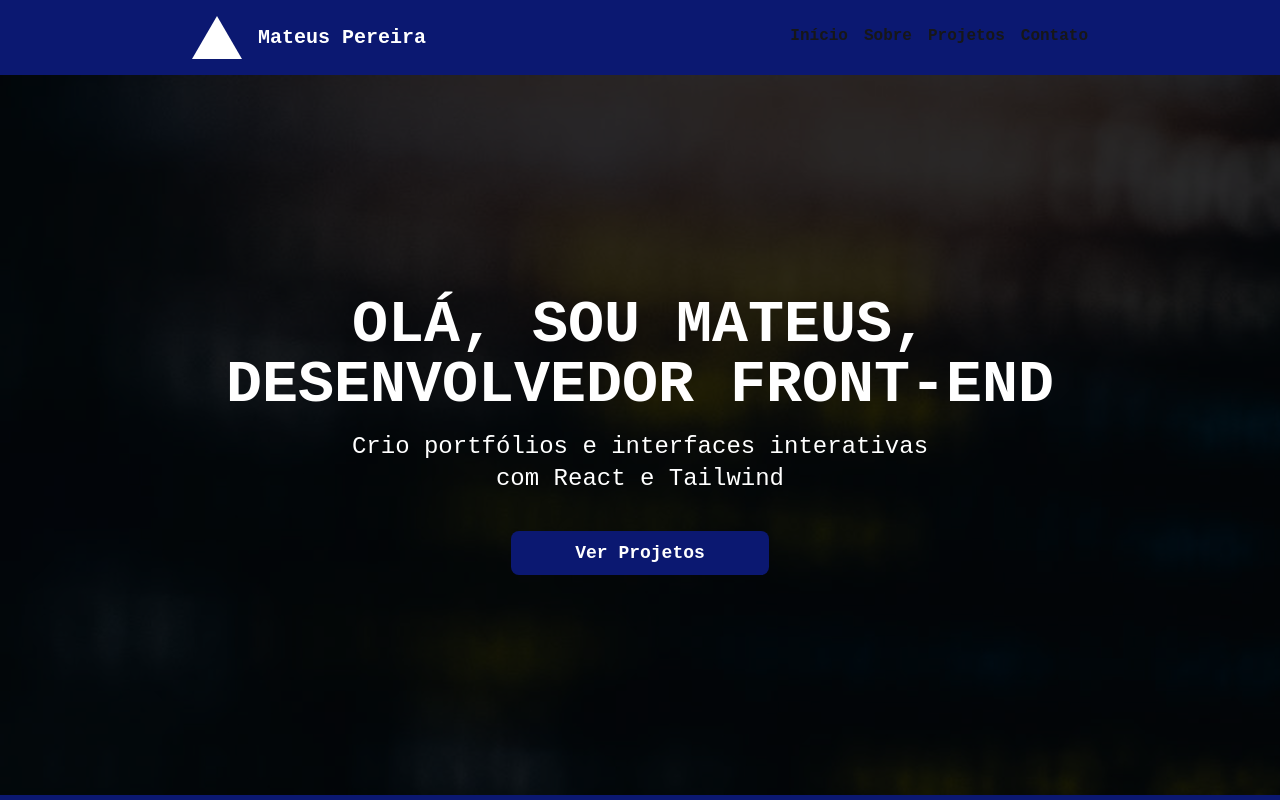
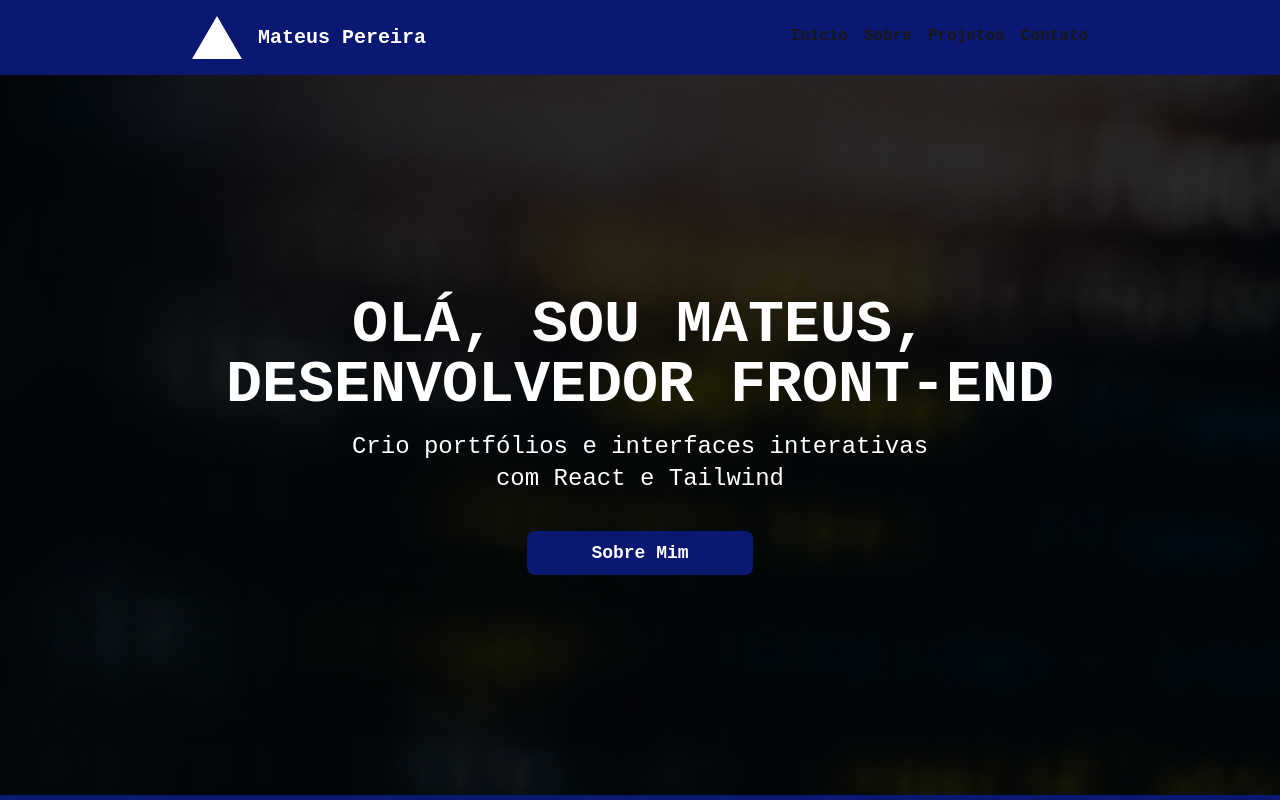
Before and after one commit to MateusPereira1/portfolio-pessoal-interativo, a Next.js app: page / in a window 1280 px wide. Shown: the top 800 px of the page. Built offline with nearby package versions, Linux system fonts and the light colour scheme.

Commit message:
:pencil: text: CTA text of banner changed

```diff
--- a/components/Banner/Banner.jsx
+++ b/components/Banner/Banner.jsx
@@ -12,7 +12,7 @@ export default function Banner() {
         <Link
         href="/about"
         className="bgBlue text-white font-bold  text-lg  rounded-lg px-16 py-2 mt-5 hover:px-23 transition-all "
-        >Ver Projetos</Link>
+        >Sobre Mim</Link>
 
 
         </div>
```
